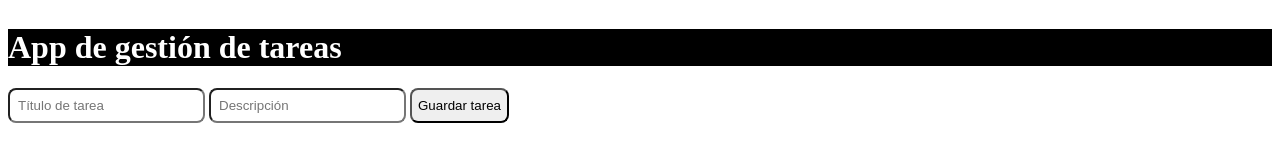
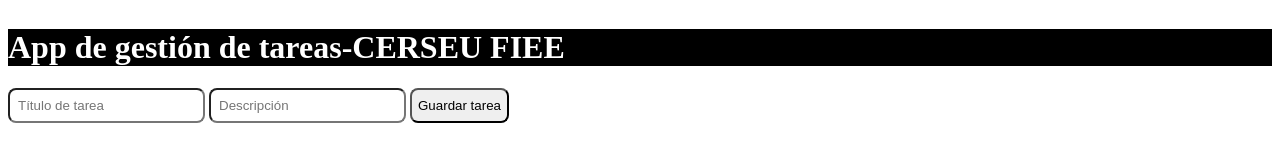
Before and after one commit to luiscavibot/appTareas, a plain HTML site: page index.html in a window 1280 px wide. Drawn offline with Linux system fonts and the light colour scheme.

Commit message:
cambié el título

```diff
--- a/index.html
+++ b/index.html
@@ -33,7 +33,7 @@
 		</style>
 	</head>
 	<body>
-		<h1 style="width: 100%">App de gestión de tareas</h1>
+		<h1 style="width: 100%">App de gestión de tareas-CERSEU FIEE</h1>
 		<form id="formularioTareas">
 			<input placeholder="Título de tarea" id="tituloTarea" />
 			<input placeholder="Descripción" id="descripcionTarea" />
```
